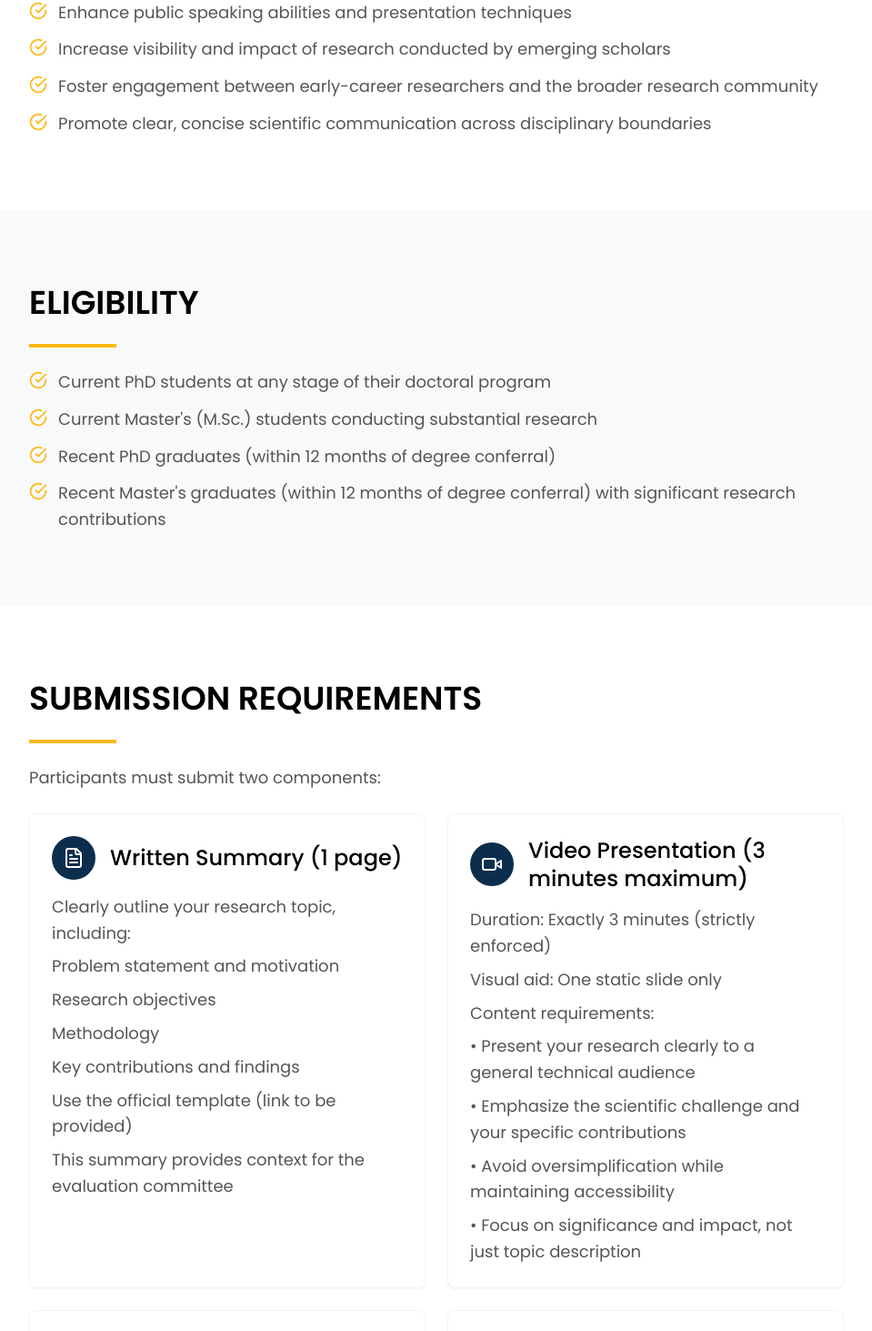
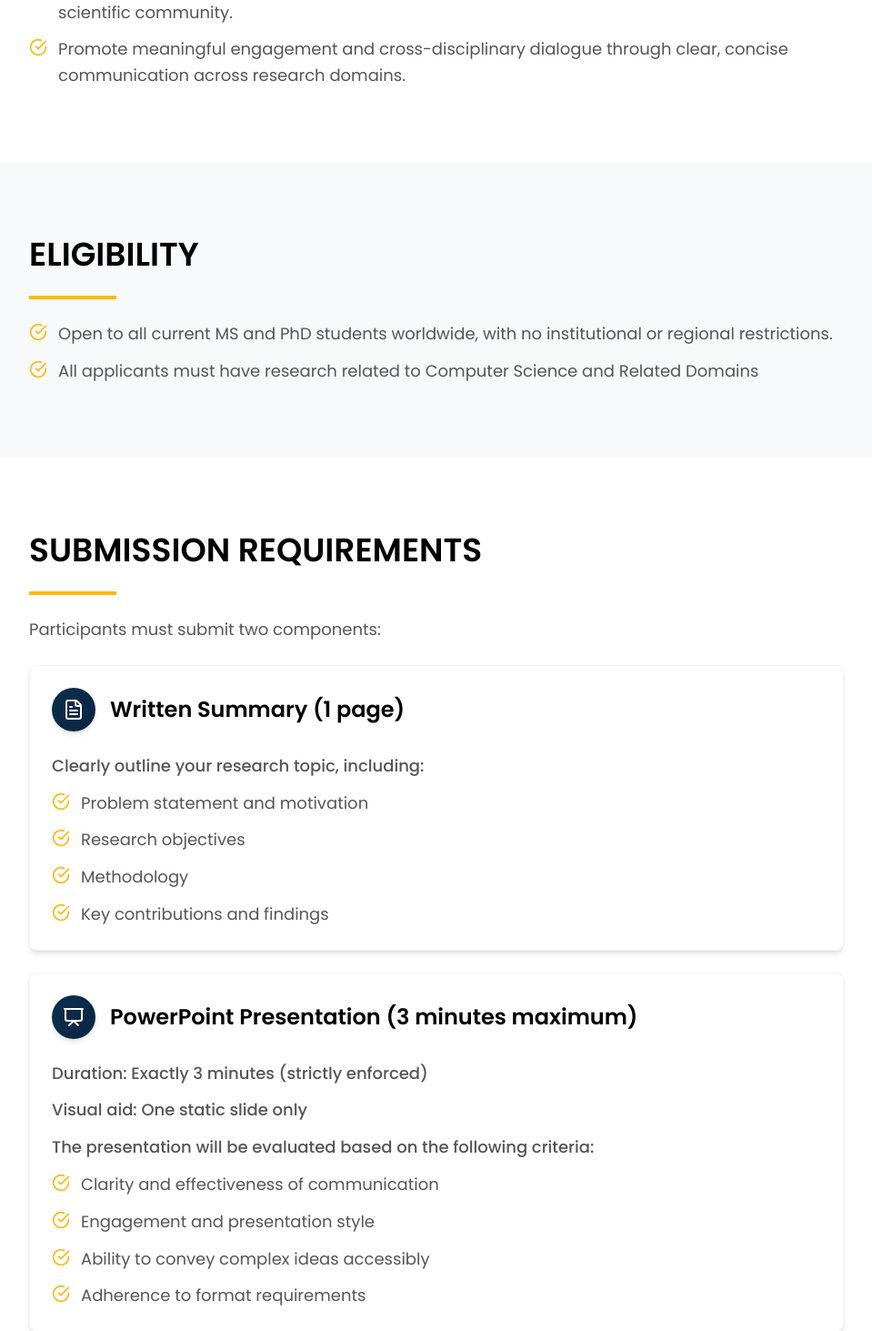
Before and after one commit to haroon147/icci-25, a React (Vite) app in the folder frontend/: page /3mt in a window 1280 px wide. Shown: the part 1238-2701 px from the top of the page at 91% size, without its empty margins (160-1119 px from the left). Built offline with nearby package versions, Linux system fonts and the light colour scheme.

Commit message:
Update ThreeMinuteThesis page: Add Evaluation Criteria section, Awards section, and update submission requirements

```diff
--- a/frontend/src/pages/ThreeMinuteThesis.jsx
+++ b/frontend/src/pages/ThreeMinuteThesis.jsx
@@ -1,19 +1,20 @@
-import { Award, FileText, Video, Calendar, CheckCircle, AlertCircle, Mail, ExternalLink } from 'lucide-react';
+import { Award, FileText, Video, Calendar, CheckCircle, AlertCircle, Mail, ExternalLink, PowerSquare, Presentation } from 'lucide-react';
 
 export default function ThreeMinuteThesis() {
   const objectives = [
-    "Develop critical communication skills for effectively conveying complex research to diverse audiences",
-    "Enhance public speaking abilities and presentation techniques",
-    "Increase visibility and impact of research conducted by emerging scholars",
-    "Foster engagement between early-career researchers and the broader research community",
-    "Promote clear, concise scientific communication across disciplinary boundaries"
+    "Strengthen scientific communication and presentation skills, enabling researchers to clearly convey complex ideas to diverse audiences.",
+
+    "Increase the visibility, reach, and impact of emerging scholars’ research within the broader scientific community.",
+
+
+    "Promote meaningful engagement and cross-disciplinary dialogue through clear, concise communication across research domains.",
   ];
 
   const eligibility = [
-    "Current PhD students at any stage of their doctoral program",
-    "Current Master's (M.Sc.) students conducting substantial research",
-    "Recent PhD graduates (within 12 months of degree conferral)",
-    "Recent Master's graduates (within 12 months of degree conferral) with significant research contributions"
+
+    "Open to all current MS and PhD students worldwide, with no institutional or regional restrictions.",
+
+    "All applicants must have research related to Computer Science and Related Domains ",
   ];
 
   const submissionRequirements = [
@@ -21,64 +22,49 @@ export default function ThreeMinuteThesis() {
       icon: FileText,
       title: "Written Summary (1 page)",
       items: [
-        "Clearly outline your research topic, including:",
-        "Problem statement and motivation",
-        "Research objectives",
-        "Methodology",
-        "Key contributions and findings",
-        "Use the official template (link to be provided)",
-        "This summary provides context for the evaluation committee"
+        { type: "text", content: "Clearly outline your research topic, including:" },
+        { type: "bullet", content: "Problem statement and motivation" },
+        { type: "bullet", content: "Research objectives" },
+        { type: "bullet", content: "Methodology" },
+        { type: "bullet", content: "Key contributions and findings" },
+
       ]
     },
     {
-      icon: Video,
-      title: "Video Presentation (3 minutes maximum)",
+      icon: Presentation,
+      title: "PowerPoint Presentation (3 minutes maximum)",
       items: [
-        "Duration: Exactly 3 minutes (strictly enforced)",
-        "Visual aid: One static slide only",
-        "Content requirements:",
-        "• Present your research clearly to a general technical audience",
-        "• Emphasize the scientific challenge and your specific contributions",
-        "• Avoid oversimplification while maintaining accessibility",
-        "• Focus on significance and impact, not just topic description"
-      ]
-    },
-    {
-      icon: ExternalLink,
-      title: "Video Accessibility Requirements",
-      items: [
-        "Upload to an accessible platform (Dropbox, Google Drive, institutional server, etc.)",
-        "Ensure public viewing and downloading access (no login required)",
-        "Video will be published on the conference website—verify appropriate sharing permissions"
+        { type: "text", content: "Duration: Exactly 3 minutes (strictly enforced)" },
+        { type: "text", content: "Visual aid: One static slide only" },
+        { type: "text", content: "The presentation will be evaluated based on the following criteria:" },
+        { type: "bullet", content: "Clarity and effectiveness of communication" },
+        { type: "bullet", content: "Engagement and presentation style" },
+        { type: "bullet", content: "Ability to convey complex ideas accessibly" },
+        { type: "bullet", content: "Adherence to format requirements" }
       ]
     },
     {
       icon: CheckCircle,
       title: "Submission Process",
       items: [
-        "Complete the Google Form (https://forms.gle/jLLgb583s8B763Rg8)",
-        "The form will require:",
-        "• Personal and institutional information",
-        "• Upload of one-page summary (PDF)",
-        "• Video link with public access",
-        "Ensure all required fields are completed before submission",
-        "Confirmation email will be sent upon successful submission"
+        { type: "text", content  : "Complete the Google Form (https://forms.gle/ZFEwn4Cw1xDy3AHz5)" },
+        { type: "text", content: "The form will require:" },
+        { type: "bullet", content: "Personal and institutional information" },
+        { type: "bullet", content: "Upload of one-page summary (PDF)" },
+        { type: "bullet", content: "Video link with public access" },
+        { type: "text", content: "Ensure all required fields are completed before submission" },
+        { type: "text", content: "Confirmation email will be sent upon successful submission" }
       ]
     }
   ];
 
   const importantDates = [
-    { event: "Submission Deadline (video + summary)", date: "1st February" },
-    { event: "Finalists Announced", date: "28th February" },
-    { event: "Final Competition at ICMLCN 2026", date: "TBA" },
-    { event: "Award Ceremony", date: "TBA" }
+    { event: "Submission Deadline (video + summary)", date: "November 30, 2025" },
+    { event: "Finalists Announced", date: "December 03, 2025" },
+    { event: "Final Competition at ICCI-2025", date: "December 8-9, 2025" },
+    { event: "Award Ceremony", date: "December 9, 2025" }
   ];
 
-  const awards = [
-    { place: "First Place", prize: "$500" },
-    { place: "Second Place", prize: "Certificate of Recognition" },
-    { place: "Third Place", prize: "Certificate of Recognition" }
-  ];
 
   const evaluationCriteria = [
     "Research significance and originality",
@@ -105,18 +91,7 @@ export default function ThreeMinuteThesis() {
     ]
   };
 
-  const studentProgramChairs = [
-    {
-      name: "Ali Alfayly",
-      affiliation: "Public Authority of Applied Education and Training, Kuwait",
-      email: "ah.alfayly@paaet.edu.kw"
-    },
-    {
-      name: "Hamad Yahya",
-      affiliation: "Khalifa University, UAE",
-      email: "hamad.myahya@ku.ac.ae"
-    }
-  ];
+
 
   return (
     <div className="bg-background-white">
@@ -138,10 +113,10 @@ export default function ThreeMinuteThesis() {
           <div className="text-center max-w-4xl mx-auto">
             <h1 className="text-hero mb-6 font-bold">THREE-MINUTE THESIS (3MT) COMPETITION</h1>
             <p className="text-body text-white/90 content-container-md text-content-center text-break">
-              IEEE ICMLCN 2026 - THREE-MINUTE THESIS (3MT) COMPETITION
+              ICCI-2025 - THREE-MINUTE THESIS (3MT) COMPETITION
             </p>
             <p className="text-lg text-white/80 mt-4 font-medium">
-              Call for Participation - Second Edition
+              Call for Participation
             </p>
           </div>
         </div>
@@ -154,7 +129,7 @@ export default function ThreeMinuteThesis() {
             <h2 className="text-section mb-6 font-semibold text-text-primary">OVERVIEW</h2>
             <div className="w-24 h-1 bg-accent mb-6"></div>
             <p className="text-body text-text-secondary mb-4 text-break">
-              Following the success of its inaugural edition, the IEEE International Conference on Machine Learning, Communication, and Networking (ICMLCN 2026) is pleased to announce the second edition of its Three-Minute Thesis (3MT) Competition. This competition challenges doctoral students, master's students, and recent graduates to distill the essence and significance of their research into a compelling three-minute presentation accessible to a broad technical audience.
+              The International Conference on Computing & Innovation (ICCI-2025) is pleased to announce its Three-Minute Thesis (3MT) Competition. This competition challenges doctoral students, master's students, and recent graduates to distill the essence and significance of their research into a compelling three-minute presentation accessible to a broad technical audience.
             </p>
           </div>
         </div>
@@ -206,23 +181,34 @@ export default function ThreeMinuteThesis() {
             <p className="text-body text-text-secondary mb-6 text-break">
               Participants must submit two components:
             </p>
-            <div className="grid grid-cols-1 md:grid-cols-2 gap-6">
+            <div className="grid grid-cols-1 md:grid-cols-1 gap-6">
               {submissionRequirements.map((requirement, index) => {
                 const Icon = requirement.icon;
                 return (
-                  <div key={index} className="bg-white p-6 rounded-lg shadow-sm border border-gray-100">
-                    <div className="flex items-center mb-4">
-                      <div className="bg-primary p-3 rounded-full mr-4">
+                  <div key={index} className="bg-white p-6 rounded-lg shadow-md border border-gray-100 hover:shadow-lg transition-shadow duration-300">
+                    <div className="flex items-center mb-6">
+                      <div className="bg-gradient-to-br from-primary to-primary-dark p-3 rounded-full mr-4 shadow-md">
                         <Icon className="h-6 w-6 text-white" />
                       </div>
-                      <h3 className="text-subheading font-medium text-text-primary">{requirement.title}</h3>
+                      <h3 className="text-subheading font-semibold text-text-primary">{requirement.title}</h3>
                     </div>
-                    <ul className="space-y-2">
-                      {requirement.items.map((item, itemIndex) => (
-                        <li key={itemIndex} className="flex items-start">
-                          <span className="text-body text-text-secondary text-break">{item}</span>
-                        </li>
-                      ))}
+                    <ul className="space-y-3">
+                      {requirement.items.map((item, itemIndex) => {
+                        if (item.type === "bullet") {
+                          return (
+                            <li key={itemIndex} className="flex items-start">
+                              <CheckCircle className="h-5 w-5 text-accent mr-3 mt-0.5 flex-shrink-0" />
+                              <span className="text-body text-text-secondary text-break">{item.content}</span>
+                            </li>
+                          );
+                        } else {
+                          return (
+                            <li key={itemIndex} className="flex items-start">
+                              <span className="text-body text-text-secondary font-medium text-break">{item.content}</span>
+                            </li>
+                          );
+                        }
+                      })}
                     </ul>
                   </div>
                 );
@@ -252,7 +238,7 @@ export default function ThreeMinuteThesis() {
                 </li>
                 <li className="flex items-start">
                   <CheckCircle className="h-5 w-5 text-accent mr-3 mt-0.5 flex-shrink-0" />
-                  <span className="text-body text-text-secondary text-break"><strong>Final Competition:</strong> In-person presentations at ICMLCN 2026</span>
+                  <span className="text-body text-text-secondary text-break"><strong>Final Competition:</strong> In-person presentations at ICCI-2025</span>
                 </li>
                 <li className="flex items-start">
                   <CheckCircle className="h-5 w-5 text-accent mr-3 mt-0.5 flex-shrink-0" />
@@ -274,7 +260,7 @@ export default function ThreeMinuteThesis() {
                 </li>
                 <li className="flex items-start">
                   <AlertCircle className="h-5 w-5 text-blue-600 mr-3 mt-0.5 flex-shrink-0" />
-                  <span className="text-body text-text-secondary text-break"><strong>Finalist benefit:</strong> Complimentary one-day conference registration for the 3MT event day <em>(Note: does not cover paper presentation sessions)</em></span>
+                  <span className="text-body text-text-secondary text-break"><strong>Finalist benefit:</strong> Complimentary one-day conference registration for the 3MT event day </span>
                 </li>
               </ul>
             </div>
@@ -282,70 +268,30 @@ export default function ThreeMinuteThesis() {
         </div>
       </section>
 
-      {/* Awards Section */}
+      {/* Evaluation Criteria Section */}
       <section className="section-padding bg-background-white">
         <div className="container-custom">
           <div className="max-w-4xl mx-auto">
-            <h2 className="text-section mb-6 font-semibold text-text-primary">AWARDS</h2>
+            <h2 className="text-section mb-6 font-semibold text-text-primary">EVALUATION CRITERIA</h2>
             <div className="w-24 h-1 bg-accent mb-6"></div>
-
-            <div className="mb-8">
-              <h3 className="text-subheading font-medium text-text-primary mb-4">Prizes</h3>
-              <div className="grid grid-cols-1 md:grid-cols-3 gap-6">
-                {awards.map((award, index) => (
-                  <div key={index} className="bg-white p-6 rounded-lg shadow-sm text-center border border-gray-100">
-                    <div className="bg-primary/10 p-4 rounded-full w-16 h-16 mx-auto mb-4 flex items-center justify-center">
-                      <Award className={`h-8 w-8 ${index === 0 ? 'text-primary' : 'text-accent'}`} />
-                    </div>
-                    <h4 className="text-subheading font-medium text-text-primary mb-2">{award.place}</h4>
-                    <p className="text-body text-accent font-medium">{award.prize}</p>
-                  </div>
-                ))}
-              </div>
-            </div>
-
-            <div className="bg-white p-6 rounded-lg shadow-sm">
-              <h3 className="text-subheading font-medium text-text-primary mb-4">Evaluation Criteria</h3>
-              <ul className="space-y-2">
+            <div className="bg-white p-8 rounded-lg shadow-md border border-gray-100">
+              <p className="text-body text-text-secondary mb-6 text-break">
+                Presentations will be evaluated based on the following criteria:
+              </p>
+              <ul className="space-y-4">
                 {evaluationCriteria.map((criterion, index) => (
                   <li key={index} className="flex items-start">
-                    <CheckCircle className="h-5 w-5 text-accent mr-3 mt-0.5 flex-shrink-0" />
-                    <span className="text-body text-text-secondary text-break">{criterion}</span>
+                    <div className="bg-gradient-to-br from-accent to-primary p-2 rounded-full mr-4 mt-0.5 flex-shrink-0">
+                      <CheckCircle className="h-5 w-5 text-white" />
+                    </div>
+                    <span className="text-body text-text-secondary text-break font-medium">{criterion}</span>
                   </li>
                 ))}
               </ul>
-              <p className="text-body text-text-secondary mt-4 text-break italic">
-                <strong>Note:</strong> The evaluation committee's decision is final. The committee reserves the right to withhold awards if submissions do not meet the required standards.
-              </p>
-            </div>
-          </div>
-        </div>
-      </section>
-
-      {/* Important Dates Section */}
-      <section className="section-padding bg-background-light">
-        <div className="container-custom">
-          <div className="max-w-4xl mx-auto">
-            <h2 className="text-section mb-6 font-semibold text-text-primary">IMPORTANT DATES</h2>
-            <div className="w-24 h-1 bg-accent mb-6"></div>
-            <div className="bg-white p-8 rounded-lg shadow-sm">
-              <div className="overflow-x-auto">
-                <table className="w-full">
-                  <thead>
-                    <tr className="border-b border-gray-200">
-                      <th className="text-left py-3 px-4 text-subheading font-medium text-text-primary">Date</th>
-                      <th className="text-left py-3 px-4 text-subheading font-medium text-text-primary">Event</th>
-                    </tr>
-                  </thead>
-                  <tbody>
-                    {importantDates.map((date, index) => (
-                      <tr key={index} className="border-b border-gray-100">
-                        <td className="py-3 px-4 text-body text-text-secondary font-medium">{date.date}</td>
-                        <td className="py-3 px-4 text-body text-text-secondary">{date.event}</td>
-                      </tr>
-                    ))}
-                  </tbody>
-                </table>
+              <div className="mt-6 p-4 bg-blue-50 rounded-lg border-l-4 border-blue-500">
+                <p className="text-body text-text-secondary text-break italic">
+                  <strong>Note:</strong> The evaluation committee's decision is final. The committee reserves the right to withhold awards if submissions do not meet the required standards.
+                </p>
               </div>
             </div>
           </div>
@@ -388,33 +334,39 @@ export default function ThreeMinuteThesis() {
         </div>
       </section>
 
-      {/* Student Program Chairs Section */}
+      {/* Awards Section */}
       <section className="section-padding bg-background-light">
         <div className="container-custom">
           <div className="max-w-4xl mx-auto">
-            <h2 className="text-section mb-6 font-semibold text-text-primary">STUDENT PROGRAM CO-CHAIRS</h2>
+            <h2 className="text-section mb-6 font-semibold text-text-primary">AWARDS</h2>
             <div className="w-24 h-1 bg-accent mb-6"></div>
-            <div className="grid grid-cols-1 md:grid-cols-2 gap-6">
-              {studentProgramChairs.map((chair, index) => (
-                <div key={index} className="bg-white p-6 rounded-lg shadow-sm">
-                  <div className="flex items-center mb-4">
-                    <div className="bg-primary p-3 rounded-full mr-4">
-                      <Mail className="h-6 w-6 text-white" />
-                    </div>
-                    <div>
-                      <h3 className="text-subheading font-medium text-text-primary">{chair.name}</h3>
-                      <p className="text-small text-text-secondary">{chair.affiliation}</p>
-                    </div>
+
+            <div className="mb-8">
+              <div className="grid grid-cols-1 md:grid-cols-3 gap-6">
+                <div className="bg-white p-6 rounded-lg shadow-md text-center border border-gray-100 hover:shadow-lg transition-shadow duration-300">
+                  <div className="bg-gradient-to-br from-yellow-400 to-yellow-600 p-4 rounded-full w-20 h-20 mx-auto mb-4 flex items-center justify-center shadow-md">
+                    <Award className="h-10 w-10 text-white" />
                   </div>
-                  <a
-                    href={`mailto:${chair.email}`}
-                    className="text-body text-accent hover:text-primary transition-colors duration-300 flex items-center"
-                  >
-                    <Mail className="h-4 w-4 mr-2" />
-                    {chair.email}
-                  </a>
+                  <h4 className="text-subheading font-semibold text-text-primary mb-3">First Place</h4>
+                  <p className="text-body text-accent font-bold text-lg">Sheild  &<br/> Certificate of Appreciation</p>
                 </div>
-              ))}
+
+                <div className="bg-white p-6 rounded-lg shadow-md text-center border border-gray-100 hover:shadow-lg transition-shadow duration-300">
+                  <div className="bg-gradient-to-br from-gray-400 to-gray-600 p-4 rounded-full w-20 h-20 mx-auto mb-4 flex items-center justify-center shadow-md">
+                    <Award className="h-10 w-10 text-white" />
+                  </div>
+                  <h4 className="text-subheading font-semibold text-text-primary mb-3">Second Place</h4>
+                  <p className="text-body text-accent font-medium">Certificate of Appreciation</p>
+                </div>
+
+                <div className="bg-white p-6 rounded-lg shadow-md text-center border border-gray-100 hover:shadow-lg transition-shadow duration-300">
+                  <div className="bg-gradient-to-br from-orange-400 to-orange-600 p-4 rounded-full w-20 h-20 mx-auto mb-4 flex items-center justify-center shadow-md">
+                    <Award className="h-10 w-10 text-white" />
+                  </div>
+                  <h4 className="text-subheading font-semibold text-text-primary mb-3">Third Place</h4>
+                  <p className="text-body text-accent font-medium">Certificate of Recognition</p>
+                </div>
+              </div>
             </div>
           </div>
         </div>
@@ -425,12 +377,12 @@ export default function ThreeMinuteThesis() {
         <div className="container-custom">
           <div className="max-w-4xl mx-auto">
             <div className="bg-primary p-8 rounded-lg text-white text-center">
-              <h2 className="text-section mb-4 font-semibold">CONTACT INFORMATION</h2>
+              <h2 className="text-section mb-4 font-semibold">Submission</h2>
               <p className="text-body text-white/90 mb-4 text-break">
-                For inquiries regarding the 3MT competition or Doctoral Forum, please contact the Student Program Co-Chairs at the emails listed above.
+              Submit your Proposal through the following link:
               </p>
               <a
-                href="https://forms.gle/jLLgb583s8B763Rg8"
+                href="https://forms.gle/ZFEwn4Cw1xDy3AHz5"
                 target="_blank"
                 rel="noopener noreferrer"
                 className="inline-flex items-center bg-white text-primary px-6 py-3 rounded-lg font-medium hover:bg-gray-100 transition-colors duration-300 mt-4"
```
